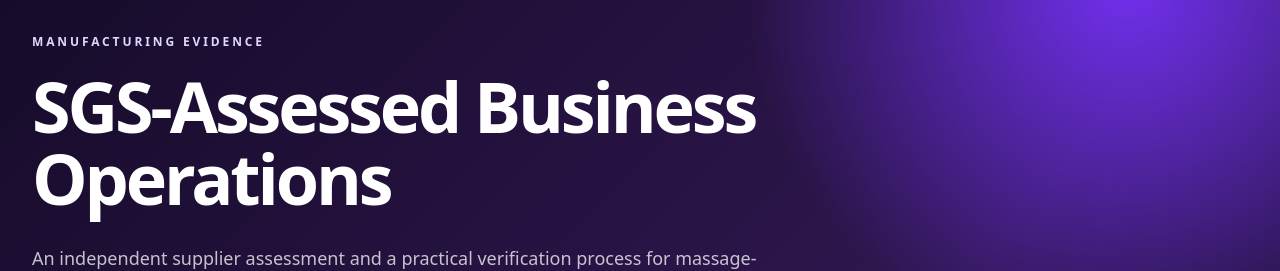
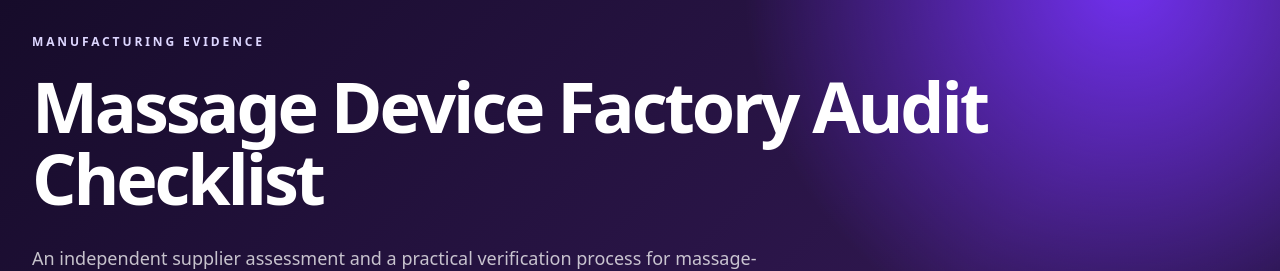
Before and after one commit to Su948/jamooz-site, a Next.js app: page /guides/factory-audit-checklist in a window 1280 px wide. Shown: the part 147-418 px from the top of the page. Built offline with nearby package versions, Linux system fonts and the light colour scheme; no server answers.

Commit message:
Clarify factory audit guide title for buyers

```diff
--- a/src/app/guides/factory-audit-checklist/page.tsx
+++ b/src/app/guides/factory-audit-checklist/page.tsx
@@ -5,14 +5,14 @@ import Breadcrumbs from "@/components/Breadcrumbs";
 const pagePath = "/guides/factory-audit-checklist";
 
 export const metadata: Metadata = {
-  title: "SGS-Assessed Supplier & Factory Audit Checklist | JAMOOZ",
+  title: "Massage Device Factory Audit Checklist | JAMOOZ",
   description:
-    "Review JAMOOZ supplier-assessment evidence and a practical six-step factory audit checklist for massage-device sourcing projects.",
+    "Use a six-step massage device factory audit checklist and review JAMOOZ's SGS supplier-assessment record before sourcing or OEM/ODM production.",
   alternates: { canonical: pagePath },
   robots: { index: true, follow: true },
   openGraph: {
-    title: "SGS-Assessed Supplier & Factory Audit Checklist | JAMOOZ",
-    description: "Supplier-assessment evidence and a practical verification checklist for massage-device sourcing teams.",
+    title: "Massage Device Factory Audit Checklist | JAMOOZ",
+    description: "Six buyer verification steps and JAMOOZ's SGS supplier-assessment record for massage-device sourcing teams.",
     url: pagePath,
     type: "article",
     images: [{ url: "/opengraph-image.png", width: 1200, height: 630, alt: "JAMOOZ massage-device OEM and ODM sourcing" }],
@@ -39,7 +39,7 @@ export default function FactoryAuditChecklistPage() {
   const jsonLd = {
     "@context": "https://schema.org",
     "@type": "Article",
-    headline: "SGS-Assessed Supplier Evidence and Factory Audit Checklist",
+    headline: "Massage Device Factory Audit Checklist",
     description: metadata.description,
     author: { "@type": "Organization", name: "JAMOOZ" },
     publisher: { "@type": "Organization", name: "JAMOOZ" },
@@ -56,7 +56,7 @@ export default function FactoryAuditChecklistPage() {
           <div className="mt-12 max-w-5xl">
             <p className="text-xs font-black uppercase tracking-[0.24em] text-violet-200">Manufacturing evidence</p>
             <h1 className="mt-5 text-[42px] font-semibold leading-[1.03] tracking-[-0.045em] sm:text-6xl lg:text-[70px]">
-              SGS-Assessed Business Operations
+              Massage Device Factory Audit Checklist
             </h1>
             <p className="mt-7 max-w-3xl text-lg leading-8 text-white/75">
               An independent supplier assessment and a practical verification process for massage-device sourcing teams.
```
